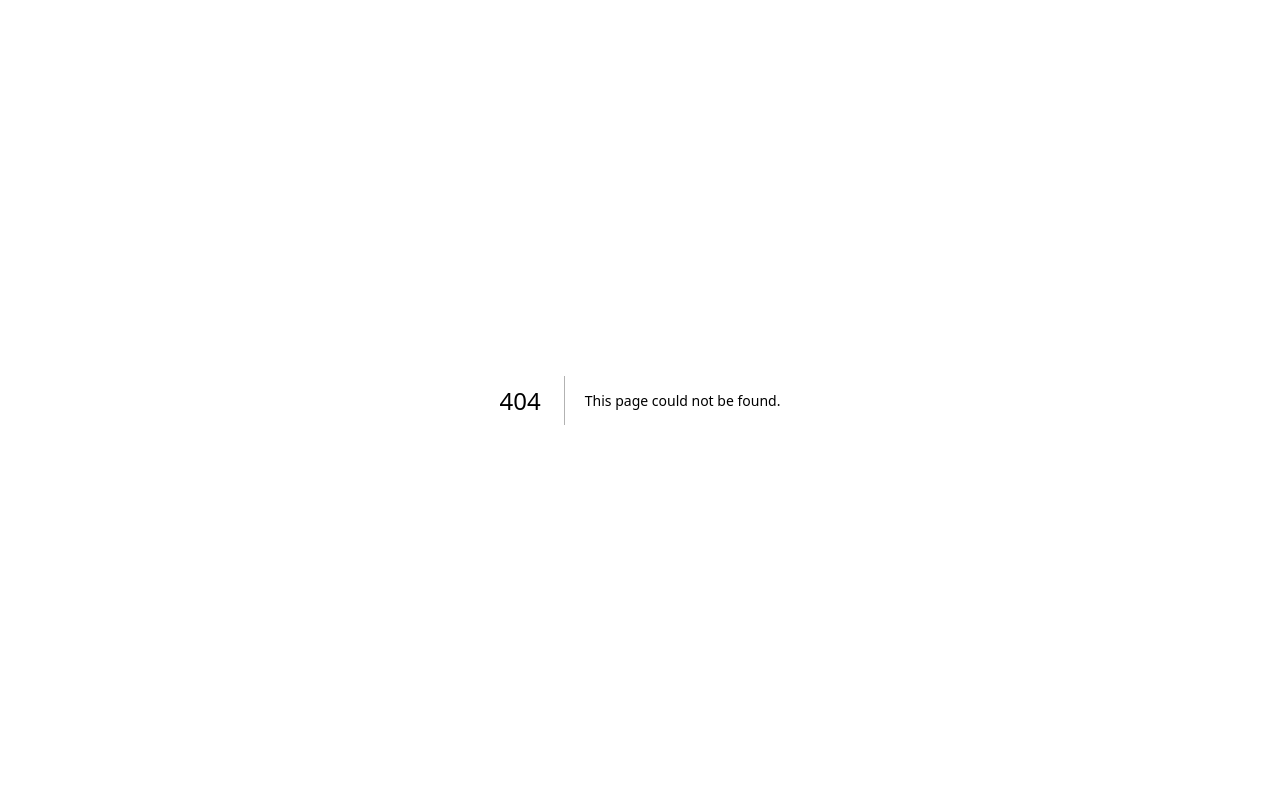
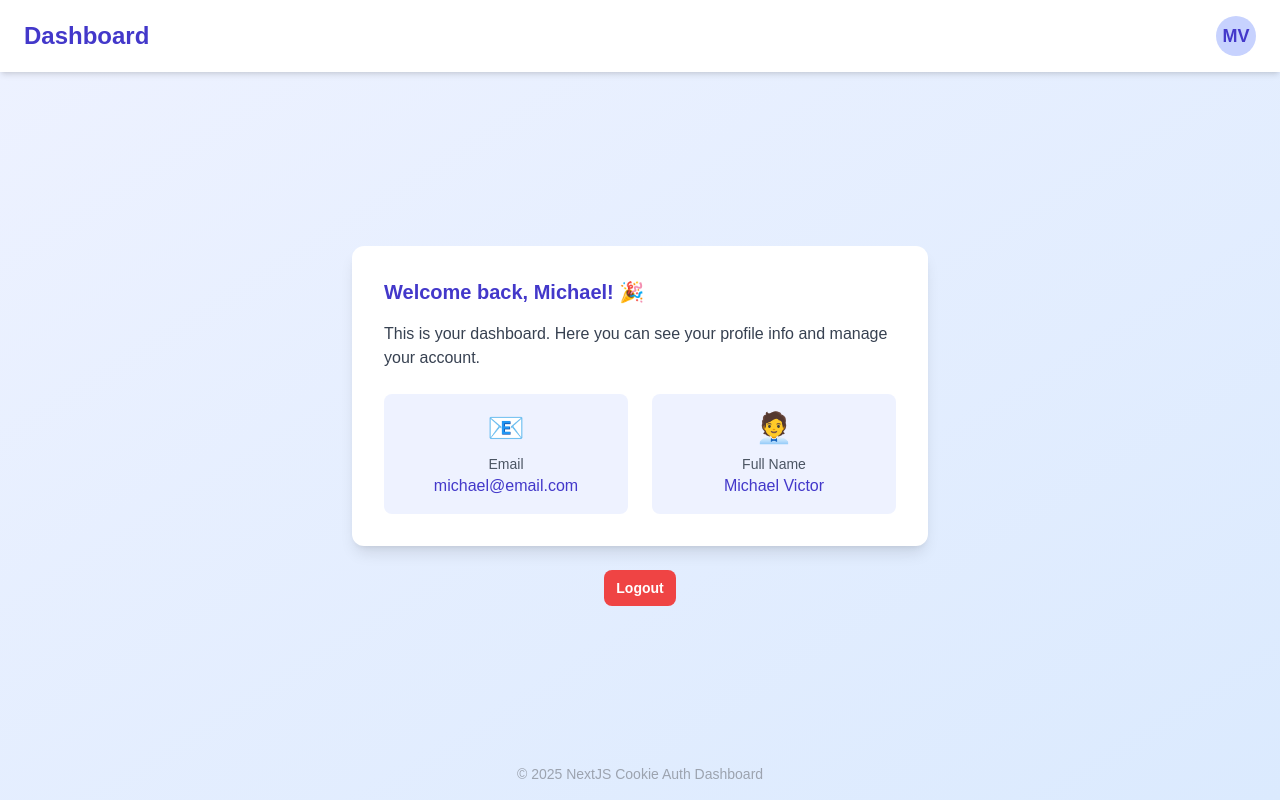
Before and after one commit to YourmixJNR/nextjs-cookie-auth, a Next.js app: page /dashboard in a window 1280 px wide. Before the commit this address had no page. Built offline with nearby package versions, Linux system fonts and the light colour scheme.

Commit message:
Add dashboard page with user profile display and logout functionality

```diff
--- /dev/null
+++ b/app/dashboard/page.tsx
@@ -0,0 +1,62 @@
+"use client";
+import { useState } from "react";
+
+const mockUser = {
+  name: "Michael Victor",
+  email: "michael@email.com",
+};
+
+export default function DashboardPage() {
+  const [user] = useState(mockUser);
+
+  return (
+    <div className="min-h-screen bg-gradient-to-br from-indigo-50 to-blue-100 flex flex-col">
+      <header className="bg-white shadow-md py-4 px-6 flex items-center justify-between">
+        <h1 className="text-2xl font-bold text-indigo-700 flex-shrink-0">
+          Dashboard
+        </h1>
+        <div className="flex items-center gap-3">
+          <div className="w-10 h-10 rounded-full bg-indigo-200 flex items-center justify-center text-indigo-700 font-bold text-lg flex-shrink-0">
+            {user.name
+              .split(" ")
+              .map((n) => n[0])
+              .join("")
+              .toUpperCase()}
+          </div>
+        </div>
+      </header>
+
+      <main className="flex-1 flex flex-col items-center justify-center px-4">
+        <div className="w-full max-w-xl bg-white rounded-xl shadow-lg p-8 mt-8">
+          <h2 className="text-xl font-semibold text-indigo-700 mb-4">
+            Welcome back, {user.name.split(" ")[0]}! 🎉
+          </h2>
+          <p className="text-gray-700 mb-6">
+            This is your dashboard. Here you can see your profile info and
+            manage your account.
+          </p>
+          <div className="grid grid-cols-1 sm:grid-cols-2 gap-6">
+            <div className="bg-indigo-50 rounded-lg p-4 flex flex-col items-center">
+              <span className="text-3xl mb-2">📧</span>
+              <span className="text-gray-600 text-sm">Email</span>
+              <span className="font-medium text-indigo-700">{user.email}</span>
+            </div>
+            <div className="bg-indigo-50 rounded-lg p-4 flex flex-col items-center">
+              <span className="text-3xl mb-2">🧑‍💼</span>
+              <span className="text-gray-600 text-sm">Full Name</span>
+              <span className="font-medium text-indigo-700">{user.name}</span>
+            </div>
+          </div>
+        </div>
+        <div className="flex justify-end mt-6">
+          <button className="px-3 py-2 bg-red-500 hover:bg-red-600 text-white rounded-lg text-sm font-semibold transition">
+            Logout
+          </button>
+        </div>
+      </main>
+      <footer className="py-4 text-center text-gray-400 text-sm">
+        &copy; {new Date().getFullYear()} NextJS Cookie Auth Dashboard
+      </footer>
+    </div>
+  );
+}
```
